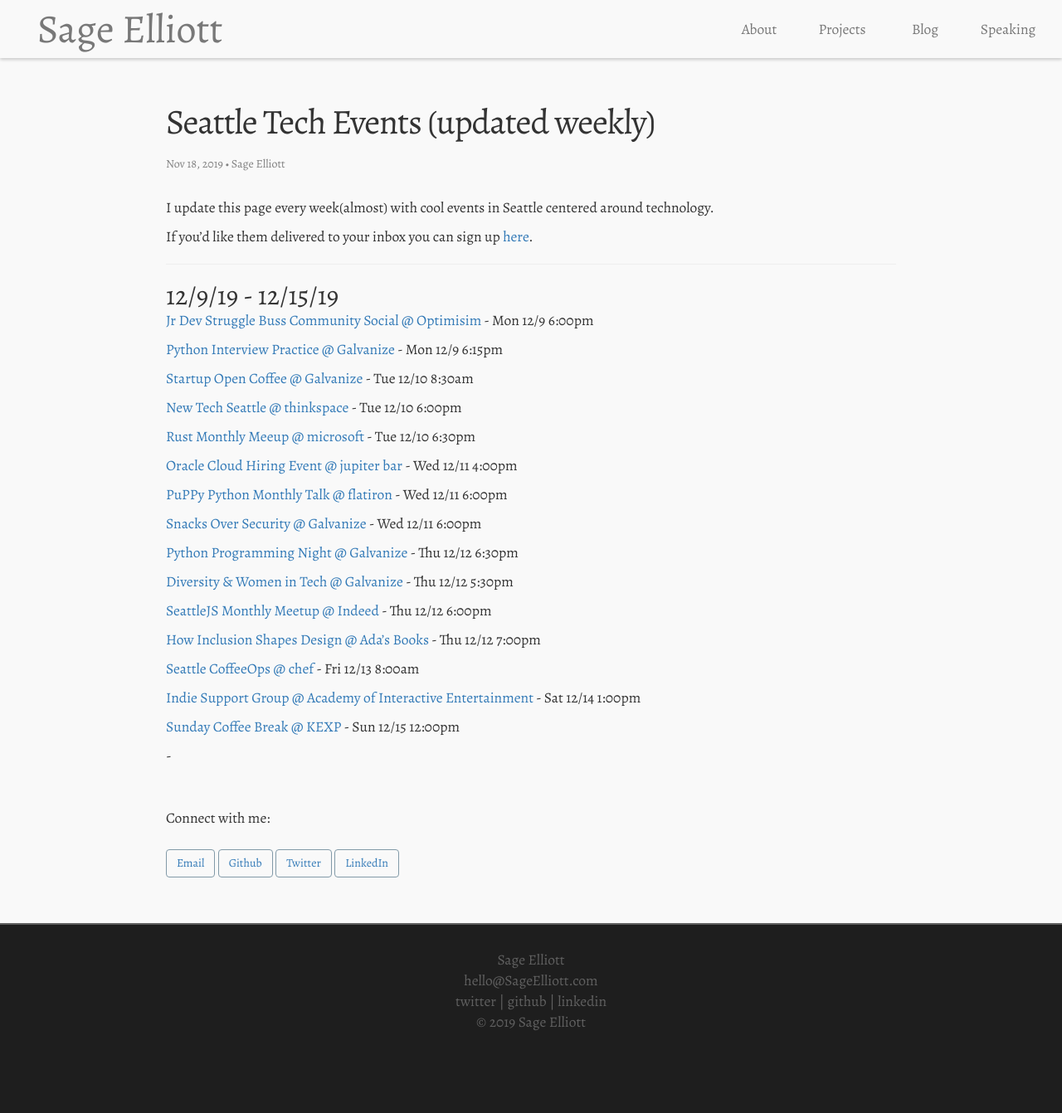
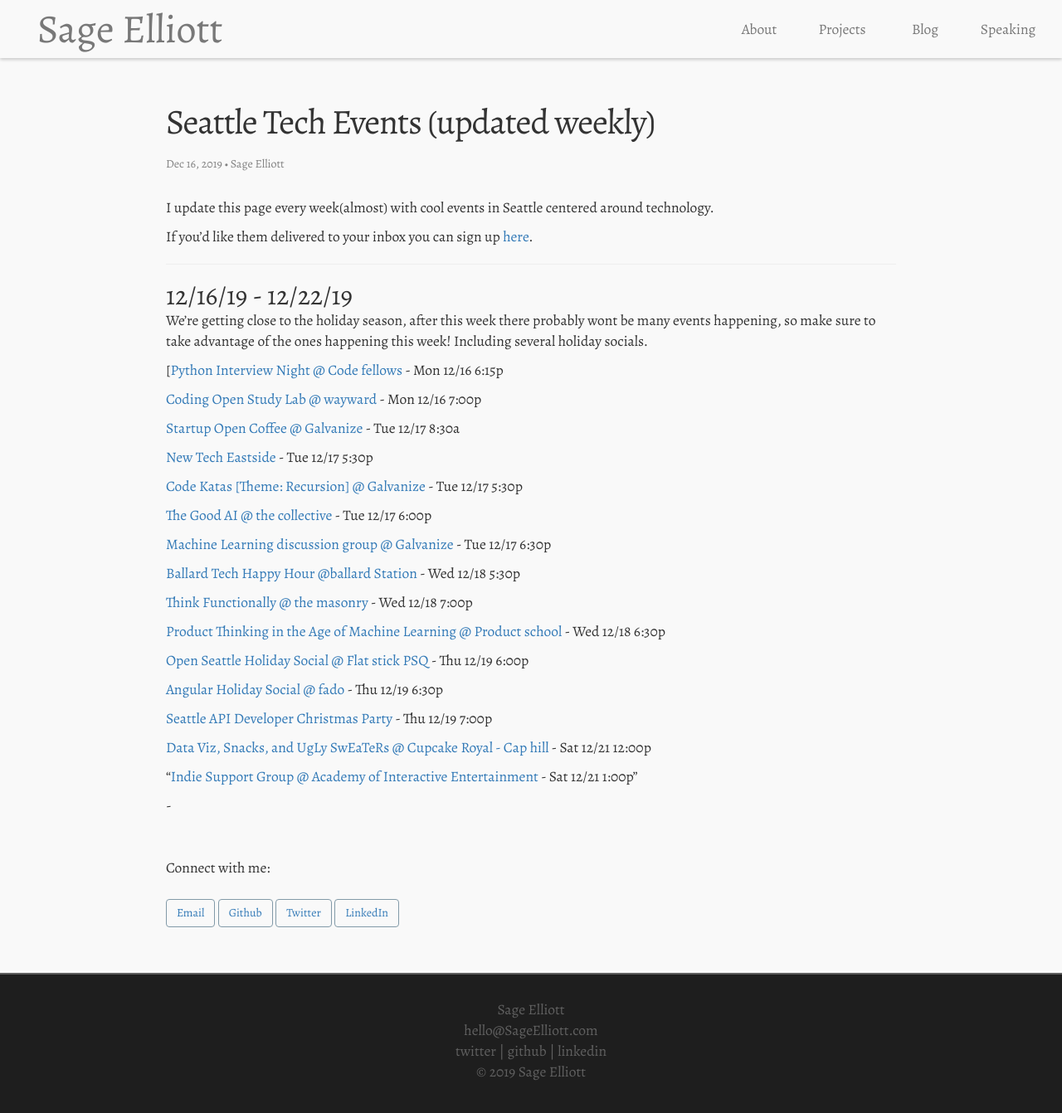
Before and after one commit to sagecodes/sage-blog, a Jekyll site: the page built from _posts/blog/event-posts/2019-8-26-meetups.markdown, in a window 1280 px wide. Shown: the top 1342 px of the page at 83% size. Built offline with Jekyll 4.4.1, drawn with Linux system fonts in a browser that asks for light colours; nearby versions of some CDN libraries; some web fonts are replaced.

Commit message:
Add events for this week

```diff
--- a/_posts/blog/event-posts/2019-8-26-meetups.markdown
+++ b/_posts/blog/event-posts/2019-8-26-meetups.markdown
@@ -2,7 +2,7 @@
 layout: post
 title:  "Seattle Tech Events (updated weekly)"
 permalink: /seattle-tech-events
-date:   2019-11-18
+date:   2019-12-16
 categories: post
 tags: events seattle
 author: Sage Elliott
@@ -15,34 +15,36 @@ If you'd like them delivered to your inbox you can sign up [here](https://mailch
 
 -------
 
-## 12/9/19 - 12/15/19
+## 12/16/19 - 12/22/19
 
-[Jr Dev Struggle Buss Community Social @ Optimisim](http://bit.ly/2riRd45) - Mon 12/9 6:00pm
+We're getting close to the holiday season, after this week there probably wont be many events happening, so make sure to take advantage of the ones happening this week! Including several holiday socials.
 
-[Python Interview Practice @ Galvanize](http://bit.ly/2E3pPd6) - Mon 12/9 6:15pm
+[[Python Interview Night @ Code fellows](http://bit.ly/2stB0cp) - Mon 12/16 6:15p
 
-[Startup Open Coffee @ Galvanize](http://bit.ly/2sfSrwP) - Tue 12/10 8:30am
+[Coding Open Study Lab @ wayward](http://bit.ly/2YSRHdq) - Mon 12/16 7:00p
 
-[New Tech Seattle @ thinkspace](http://bit.ly/346jV5x) - Tue 12/10 6:00pm
+[Startup Open Coffee @ Galvanize](http://bit.ly/35u2pJZ) - Tue 12/17 8:30a
 
-[Rust Monthly Meeup @ microsoft](http://bit.ly/2RGYftU) - Tue 12/10 6:30pm
+[New Tech Eastside](http://bit.ly/2YVtL9k) - Tue 12/17 5:30p
 
-[Oracle Cloud Hiring Event @ jupiter bar](http://bit.ly/2P4z2bd) - Wed 12/11 4:00pm
+[Code Katas [Theme: Recursion] @ Galvanize](http://bit.ly/34tTjLK) - Tue 12/17 5:30p
 
-[PuPPy Python Monthly Talk @ flatiron](http://bit.ly/2RBOKwq) - Wed 12/11 6:00pm
+[The Good AI @ the collective](http://bit.ly/2PNMGia) - Tue 12/17 6:00p
 
-[Snacks Over Security @ Galvanize](http://bit.ly/343E0cF) - Wed 12/11 6:00pm
+[Machine Learning discussion group @ Galvanize](http://bit.ly/2Z1CIhu) - Tue 12/17 6:30p
 
-[Python Programming Night @ Galvanize](http://bit.ly/38oyy7C) - Thu 12/12 6:30pm
+[Ballard Tech Happy Hour @ballard Station](http://bit.ly/2RZV2G4) - Wed 12/18 5:30p
 
-[Diversity & Women in Tech @ Galvanize](http://bit.ly/2s8a9Cy) - Thu 12/12 5:30pm
+[Think Functionally @ the masonry](http://bit.ly/2LXXlFS) - Wed 12/18 7:00p
 
-[SeattleJS Monthly Meetup @ Indeed](http://bit.ly/35bQNeA) - Thu 12/12 6:00pm
+[ Product Thinking in the Age of Machine Learning @ Product school](http://bit.ly/2YYvJWC) - Wed 12/18 6:30p
 
-[How Inclusion Shapes Design @ Ada's Books](http://bit.ly/36lwtqW) - Thu 12/12 7:00pm
+[Open Seattle Holiday Social @ Flat stick PSQ](http://bit.ly/34p1I31) - Thu 12/19 6:00p
 
-[Seattle CoffeeOps @ chef](http://bit.ly/38mPawn) - Fri 12/13 8:00am
+[Angular Holiday Social @ fado](http://bit.ly/2qYCpY9) - Thu 12/19 6:30p
 
-[Indie Support Group @ Academy of Interactive Entertainment](http://bit.ly/2s9pXoI) - Sat 12/14 1:00pm
+[Seattle API Developer Christmas Party](http://bit.ly/35EZk9K) - Thu 12/19 7:00p
 
-[Sunday Coffee Break @ KEXP](http://bit.ly/2YuxJ8L) - Sun 12/15 12:00pm
+[Data Viz, Snacks, and UgLy SwEaTeRs @ Cupcake Royal - Cap hill](http://bit.ly/35oUIEK) - Sat 12/21 12:00p
+
+"[Indie Support Group @ Academy of Interactive Entertainment](http://bit.ly/2swVPDN) - Sat 12/21 1:00p"
```
